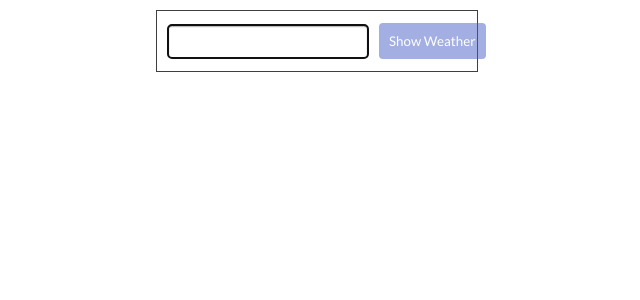
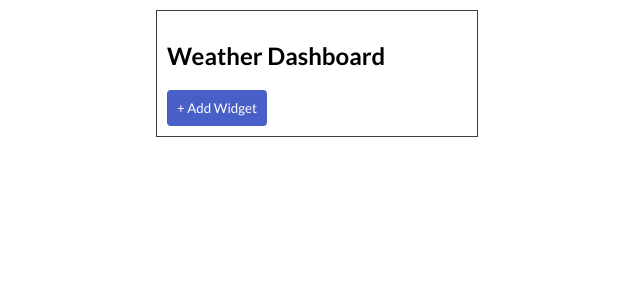
Before and after one commit to Stackeduary/Interactive-Front-End-Development-HW-3, a React app: page / in a window 1280 px wide. Shown: the top 300 px of the page, without its empty margins (323-963 px from the left). Built offline with nearby package versions, Linux system fonts and the light colour scheme.

Commit message:
checkpoint

```diff
--- a/src/components/App.js
+++ b/src/components/App.js
@@ -1,63 +1,27 @@
 import React, {useEffect, useState} from 'react'
-import Weather from './Weather'
-import Header from './Header'
-import {getRandomArbitrary, weatherIcons} from '../util'
+import WidgetGroup from './WidgetGroup'
+import {randomWeatherList} from '../util'
 import '../../public/index.css'
+import Dashboard from './Dashboard'
 
 export default function App() {
-    const [temperature, setTemperature] = useState(null)
-    const [precipitation, setPrecipitation] = useState(null)
-    const [wind, setWind] = useState(null)
-    const [city, setCity] = useState('')
-    const [isShowWeather, setIsShowWeather] = useState(false)
+    const [cityList, setCityList] = useState([])
+    const newCity = () => setCityList([...cityList, {cityName: '', cityList: []}])
+    const deleteCity = (index) => setCityList(cityList.filter((_, cityIndex) => cityIndex !== index))
 
-    const generateWeather = () => {
-        setTemperature(getRandomArbitrary(-20, 30))
-        setPrecipitation(weatherIcons[getRandomArbitrary(0, weatherIcons.length - 1)])
-        setWind(getRandomArbitrary(0, 10))
+    const generateCity = (cityName, index) => {
+        setCityList(cityList.map((_, cityIndex) => cityIndex === index ? {cityName: cityName, cityList: randomWeatherList()} : _))
     }
 
-    useEffect(() => {
-        generateWeather()
-    }, [])
-
-    const onCityChange = (event) => {
-        setCity(event.target.value)
+    const addCity = (index) => {
+        setCityList(cityList.map((_, cityIndex) => cityIndex === index ? {...cityList[cityIndex], cityList: randomWeatherList()} : _))
     }
 
-    const showWeather = (event) => {
-        event.preventDefault()
-
-        if (city.length === 0 || city.length >= 20) {
-            return null
-        }
-
-        setIsShowWeather(true)
-    }
-
-    if (!isShowWeather) {
-        return (
-            <section className="widget">
-                <form className="widget__form" onSubmit={showWeather}>
-                    <div className="input__container">
-                        <input autoFocus type="text" onChange={onCityChange}/>
-                        {
-                            city.length >= 20 && <span className="input__message error">City name is too long!</span>
-                        }
-                    </div>
-                    <button
-                        disabled={city.length === 0 || city.length >= 20}
-                        type="submit"
-                        className="widget__button orange">
-                        Show Weather
-                    </button>
-                </form>
-            </section>
-        )
-    }
-
-    return <section className="widget">
-        <Header city={city} generateWeather={generateWeather}/>
-        <Weather precipitation={precipitation} temperature={temperature} wind={wind}/>
-    </section>
+    return (
+        <div className="widget">
+            <Dashboard onClick={newCity} />
+            {cityList.map((cityObj, cityIndex) =>
+                <WidgetGroup key={Math.random().toString()} generateCity={generateCity}
+                    addCity={addCity} deleteCity={deleteCity} city={cityObj.name} cityList={cityObj.cityList} />)}
+        </div>)
 }
--- a/src/components/Header.js
+++ /dev/null
@@ -1,14 +0,0 @@
-import React from 'react'
-import PropTypes from 'prop-types'
-
-export default function Header({generateWeather, city}) {
-    return <div className="widget__header">
-        <h2>{city}</h2>
-        <button onClick={generateWeather} className="widget__button">Generate</button>
-    </div>
-}
-
-Header.propTypes = {
-    generateWeather: PropTypes.func,
-    city: PropTypes.string,
-}
--- a/src/components/Weather.js
+++ /dev/null
@@ -1,27 +0,0 @@
-import React from 'react'
-import PropTypes from 'prop-types'
-
-export default function Weather({temperature, precipitation, wind}) {
-    return (
-        <div className="widget__content">
-            <div className="widget__row temperature">
-                <strong>Temperature:</strong>
-                <span>{temperature} °C</span>
-            </div>
-            <div className="widget__row precipitation">
-                <strong>Precipitation:</strong>
-                <span>{precipitation}</span>
-            </div>
-            <div className="widget__row wind">
-                <strong>Wind:</strong>
-                <span>{wind} km/h</span>
-            </div>
-        </div>
-    )
-}
-
-Weather.propTypes = {
-    temperature: PropTypes.number,
-    precipitation: PropTypes.string,
-    wind: PropTypes.number,
-}
--- a/src/util.js
+++ b/src/util.js
@@ -1,9 +1,13 @@
-export const weatherIcons = ['☀️', '⛅', '☁️', '🌩️', '🌧️', '🌦️', '🌨️']
+export const randomNum = (min, max) => Math.ceil(Math.random() * (max - min) + min)
 
-export function getRandomArbitrary(min, max) {
-    return Math.ceil(Math.random() * (max - min) + min)
-}
+export const emojiList = ['☀️', '⛅', '☁️', '🌩️', '🌧️', '🌦️', '🌨️']
 
-export function convertToFahrenheit(tempC) {
-    return (1.8*tempC + 32).toFixed(1)
-}
+export const randomTemp = () => randomNum(-20, 30)
+export const randomPrecip = () => emojiList[randomNum(0, 6)]
+export const randomWind = () => randomNum(0, 10)
+
+export const listify = (rt, rp, rw) => [rt, rp, rw]
+
+export const randomWeatherList = () => listify(randomTemp, randomPrecip, randomWind)
+
+export const convertToFahrenheit = (tempC) => (1.8*tempC + 32).toFixed(1)
```
